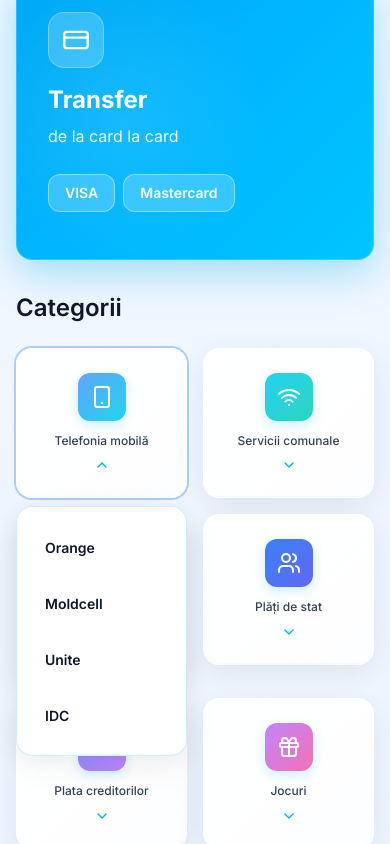
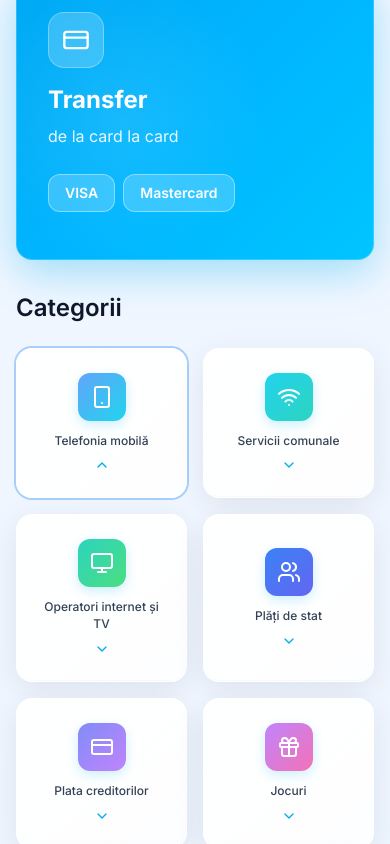
Before and after one commit to averinfx-oplata/OPLATA_LIGHT, a React (Vite) app: page / in a window 390 px wide. Both pictures are taken after a click on the button "Telefonia mobilă". Shown: the part 1919-2763 px from the top of the page. Built offline with nearby package versions, Linux system fonts and the light colour scheme.

Commit message:
Updated Home.tsx

```diff
--- a/src/pages/Home.tsx
+++ b/src/pages/Home.tsx
@@ -340,12 +340,13 @@ export default function Home() {
             Categorii
           </h2>
 
-          <div className="grid grid-cols-2 sm:grid-cols-3 lg:grid-cols-6 gap-4 mb-4">
+          <div className="space-y-2">
+            <div className="grid grid-cols-2 sm:grid-cols-3 lg:grid-cols-6 gap-4">
               {Object.entries(categories).slice(0, 6).map(([key, category], idx) => (
-              <div key={idx} className="relative">
                 <button
+                  key={idx}
                   onClick={() => setExpandedCategory(expandedCategory === key ? null : key)}
-                  className={`group relative rounded-2xl p-6 transition-all duration-300 ease-out hover:scale-105 hover:-translate-y-1 active:scale-95 focus:outline-none focus:ring-2 focus:ring-blue-400 focus:ring-opacity-50 glass-card overflow-hidden w-full ${expandedCategory === key ? 'ring-2 ring-blue-400' : ''}`}
+                  className={`group relative rounded-2xl p-6 transition-all duration-300 ease-out hover:scale-105 hover:-translate-y-1 active:scale-95 focus:outline-none focus:ring-2 focus:ring-blue-400 focus:ring-opacity-50 glass-card overflow-hidden ${expandedCategory === key ? 'ring-2 ring-blue-400' : ''}`}
                 >
                   <div className="absolute inset-0 opacity-0 group-hover:opacity-100 transition-opacity duration-500" style={{
                     background: 'radial-gradient(circle at center, rgba(0, 174, 239, 0.1) 0%, transparent 70%)'
@@ -363,30 +364,40 @@ export default function Home() {
                     <ChevronDown className={`w-4 h-4 mx-auto mt-2 transition-transform duration-300 ${expandedCategory === key ? 'rotate-180' : ''}`} style={{ color: 'var(--color-primary)' }} />
                   </div>
                 </button>
-                {expandedCategory === key && (
-                  <div className="absolute top-full left-0 right-0 mt-2 z-20 animate-in">
-                    <div className="glass-card rounded-2xl p-4 space-y-2 shadow-xl" style={{
-                      background: 'white',
-                      border: '1px solid rgba(0, 174, 239, 0.2)'
+              ))}
+            </div>
+
+            {expandedCategory && (
+              <div className="glass-card rounded-2xl p-6 animate-in" style={{
+                background: 'linear-gradient(135deg, rgba(0, 174, 239, 0.08) 0%, rgba(0, 212, 255, 0.05) 100%)',
+                border: '1px solid rgba(0, 174, 239, 0.2)',
+                boxShadow: '0 8px 32px rgba(15, 23, 42, 0.08)'
               }}>
-                      {category.services.map((service, serviceIdx) => (
+                <div className="grid grid-cols-2 sm:grid-cols-3 lg:grid-cols-6 gap-4">
+                  {categories[expandedCategory]?.services.map((service, serviceIdx) => (
                     <button
                       key={serviceIdx}
                       onClick={() => {
                         navigate(`/service/${service.toLowerCase().replace(/\s+/g, '-')}`);
                         setExpandedCategory(null);
                       }}
-                          className="w-full p-3 rounded-xl hover:bg-gradient-to-r hover:from-blue-50 hover:to-cyan-50 transition-all duration-300 text-left"
+                      className="group relative rounded-2xl p-4 transition-all duration-300 ease-out hover:scale-105 hover:-translate-y-1 active:scale-95 glass-card overflow-hidden h-28 flex items-center justify-center"
+                      style={{
+                        background: 'white',
+                        border: '1px solid rgba(0, 174, 239, 0.1)'
+                      }}
                     >
-                          <span className="font-semibold text-sm" style={{ color: 'var(--text-strong)' }}>{service}</span>
+                      <div className="absolute inset-0 opacity-0 group-hover:opacity-100 transition-opacity duration-500" style={{
+                        background: 'radial-gradient(circle at center, rgba(0, 174, 239, 0.1) 0%, transparent 70%)'
+                      }} />
+                      <span className="font-semibold text-sm text-center transition-colors duration-300 group-hover:text-blue-600 relative z-10" style={{ color: 'var(--text-strong)' }}>
+                        {service}
+                      </span>
                     </button>
                   ))}
                 </div>
               </div>
             )}
-              </div>
-            ))}
-          </div>
 
             <div className="grid grid-cols-2 sm:grid-cols-3 lg:grid-cols-6 gap-4">
               {[
@@ -417,6 +428,7 @@ export default function Home() {
                   </div>
                 </button>
               ))}
+            </div>
           </div>
         </section>
       </main>
```
Lines whose indentation alone changed are shown as unchanged.
